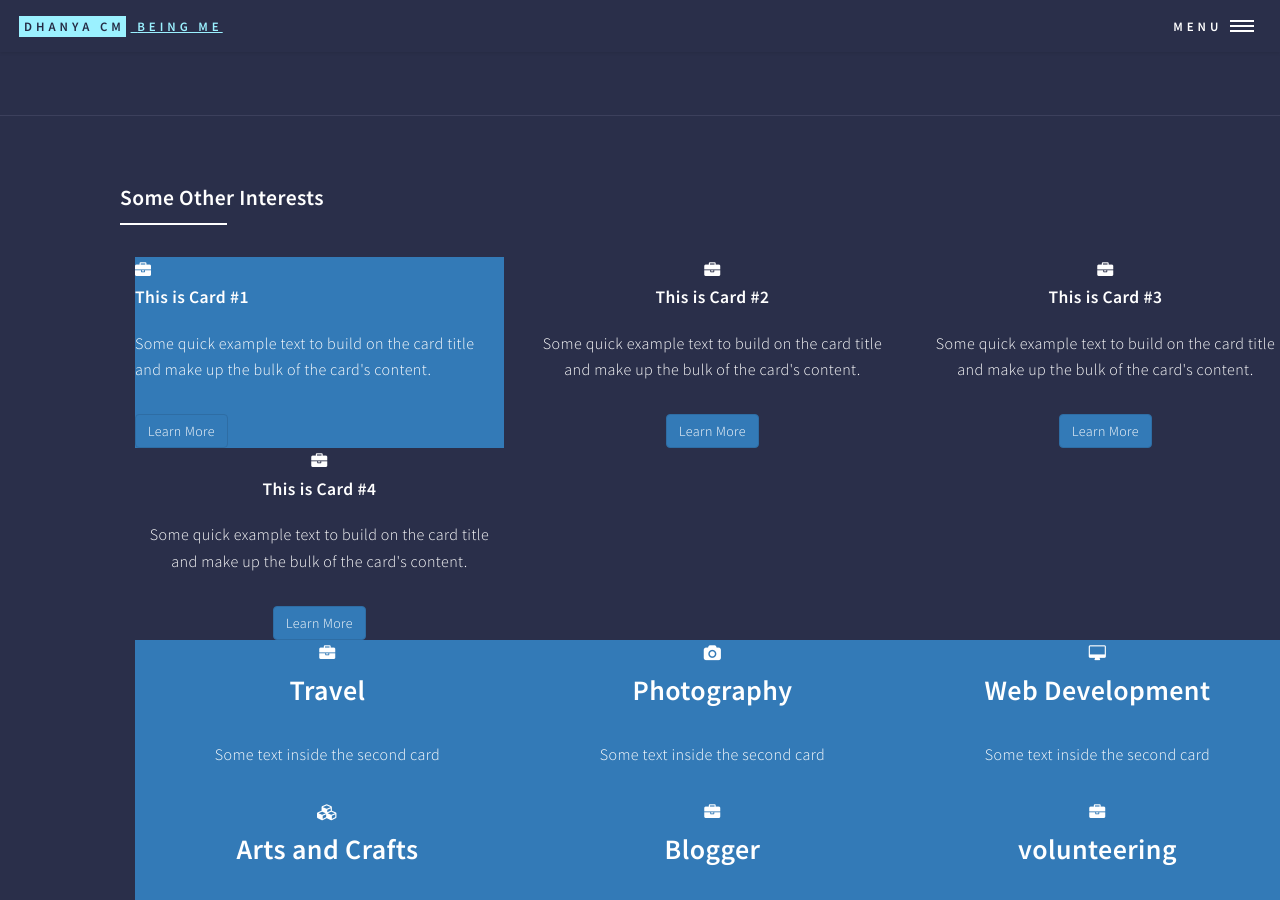
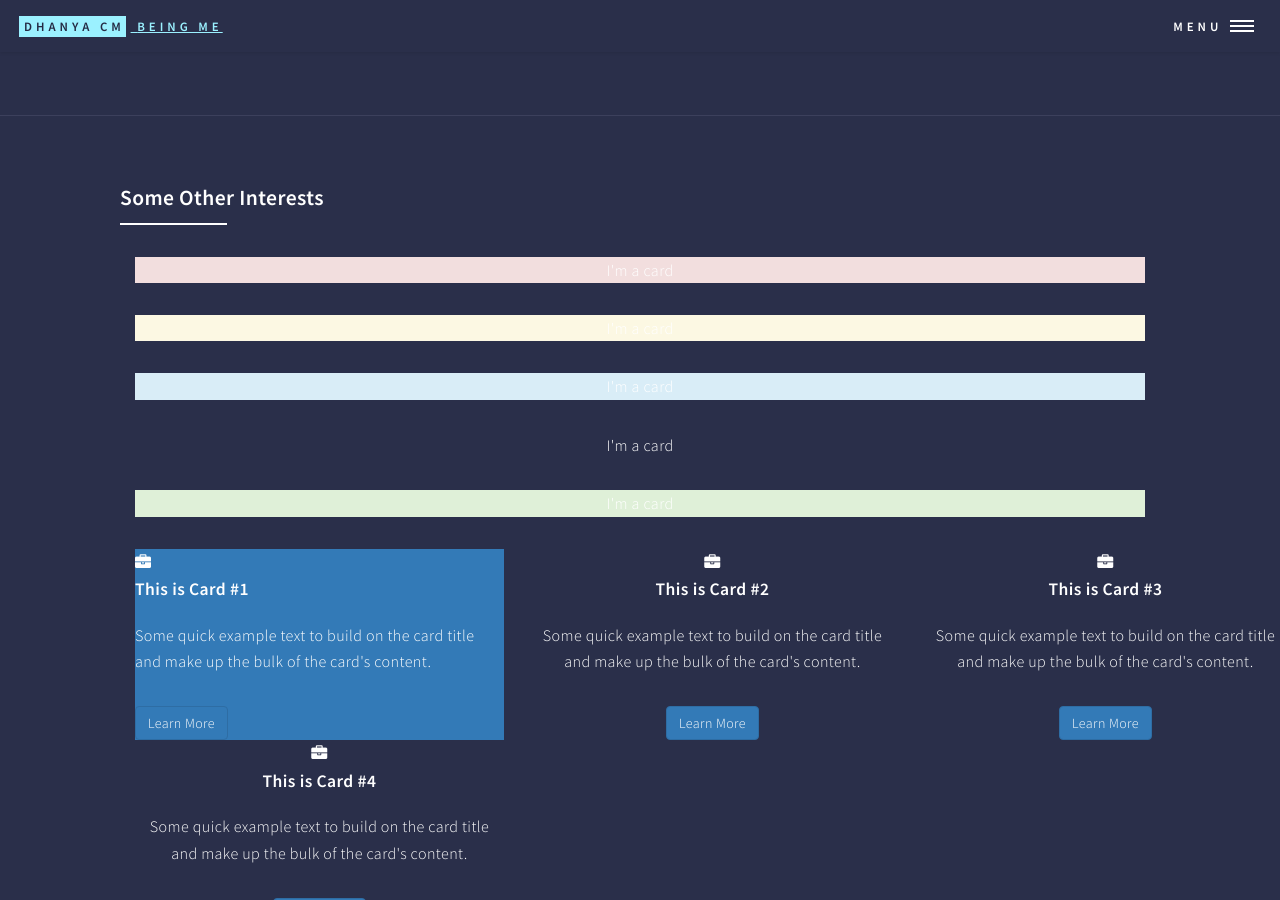
Before and after one commit to dhanyacm/dhanyacm, a Jekyll site: the page built from test.html, in a window 1280 px wide and 900 px high, scrolled down 2621 px. Built offline with Jekyll 4.4.1, drawn with Linux system fonts in a browser that asks for light colours; nearby versions of some CDN libraries.

Commit message:
Update test.html

```diff
--- a/test.html
+++ b/test.html
@@ -232,6 +232,36 @@ Elsys Intelligent Devices Pvt Ltd, Trivandrum, India
 										<h3>Some Other Interests</h3>
 									</header>
 
+										<div class="container-fluid">
+		<div class="card-deck">
+			<div class="card bg-danger">
+				<div class="card-body text-center">
+					<p class="card-text">I'm a card</p>
+				</div>
+			</div>
+			<div class="card bg-warning">
+				<div class="card-body text-center">
+					<p class="card-text">I'm a card</p>
+				</div>
+			</div>
+			<div class="card bg-info">
+				<div class="card-body text-center">
+					<p class="card-text">I'm a card</p>
+				</div>
+			</div>
+			<div class="card bg-light">
+				<div class="card-body text-center">
+					<p class="card-text">I'm a card</p>
+				</div>
+			</div>
+			<div class="card bg-success">
+				<div class="card-body text-center">
+					<p class="card-text">I'm a card</p>
+				</div>
+			</div>
+		</div>
+	</div>
+
 									<div class="container">
 
 <div class="row">
```
